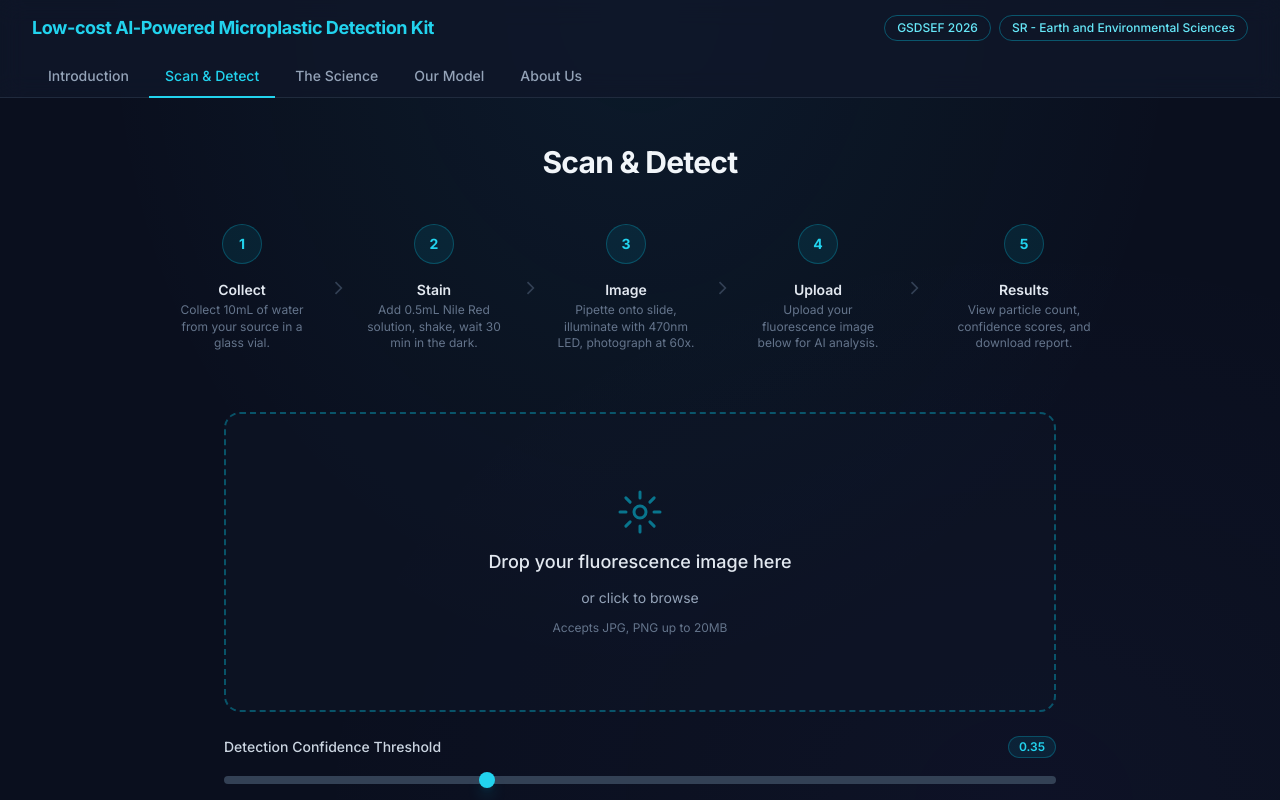
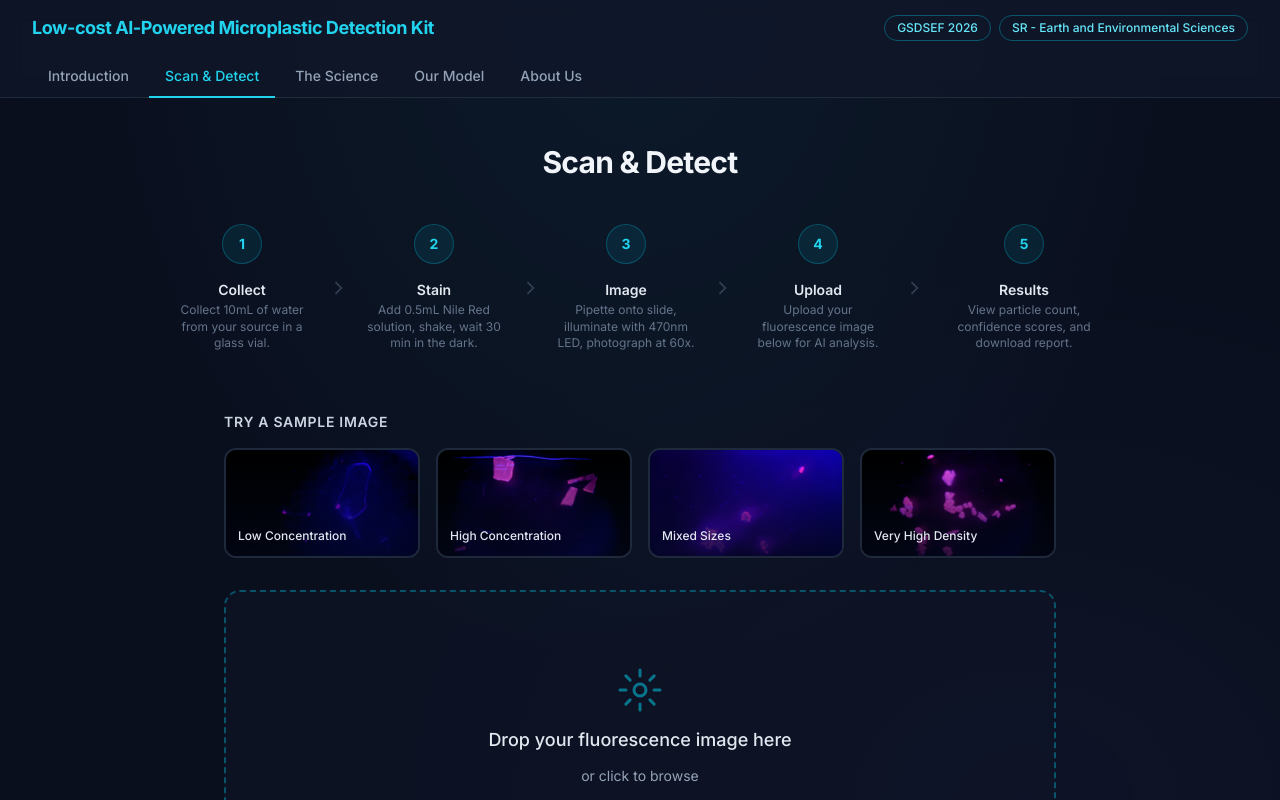
Before and after one commit to TheFBI-irs/microplastic-detection-app, a React (Vite) app: page / in a window 1280 px wide. Both pictures are taken after a click on the button "Scan & Detect". Shown: the top 800 px of the page. Built offline with nearby package versions, Linux system fonts and the light colour scheme; no server answers; the HTML template or start-up script is replaced by a standard one.

Commit message:
demo image fix

```diff
--- a/src/components/ScanTab.jsx
+++ b/src/components/ScanTab.jsx
@@ -1,3 +1,4 @@
+import { useState } from 'react';
 import UploadZone from './UploadZone';
 import ResultsPanel from './ResultsPanel';
 
@@ -29,6 +30,13 @@ const steps = [
   },
 ];
 
+const SAMPLE_IMAGES = [
+  { id: 'sample1', name: 'Low Concentration', path: '/images/demo/demo-1.jpg' },
+  { id: 'sample2', name: 'High Concentration', path: '/images/demo/demo-9.jpg' },
+  { id: 'sample3', name: 'Mixed Sizes', path: '/images/demo/demo-3.jpg' },
+  { id: 'sample4', name: 'Very High Density', path: '/images/demo/IMG_7849_jpg.rf.14ef3fb49ac8dfd9ab7955c0c7a0db76.jpg' },
+];
+
 export default function ScanTab({
   image,
   imageUrl,
@@ -42,6 +50,22 @@ export default function ScanTab({
   predictions,
   onReset,
 }) {
+  const [isSampleLoading, setIsSampleLoading] = useState(false);
+
+  const handleSampleSelect = async (sample) => {
+    setIsSampleLoading(true);
+    try {
+      const response = await fetch(sample.path);
+      const blob = await response.blob();
+      const file = new File([blob], `${sample.id}.jpg`, { type: 'image/jpeg' });
+      onImageSelect(file);
+    } catch (err) {
+      console.error('Failed to load sample image:', err);
+    } finally {
+      setIsSampleLoading(false);
+    }
+  };
+
   return (
     <div className="py-10">
       {/* Quick steps bar */}
@@ -72,6 +96,48 @@ export default function ScanTab({
         </div>
       </section>
 
+      {/* Sample Images Section */}
+      <section className="max-w-4xl mx-auto px-4 sm:px-6 lg:px-8 mb-8">
+        <div className="flex items-center justify-between mb-4">
+          <h3 className="text-sm font-semibold text-slate-300 uppercase tracking-wider">
+            Try a Sample Image
+          </h3>
+          {isSampleLoading && (
+            <div className="flex items-center gap-2 text-xs text-cyan-400">
+              <div className="w-3 h-3 border-2 border-cyan-500 border-t-transparent rounded-full animate-spin" />
+              Loading sample...
+            </div>
+          )}
+        </div>
+        <div className="grid grid-cols-2 sm:grid-cols-4 gap-4">
+          {SAMPLE_IMAGES.map((sample) => (
+            <button
+              key={sample.id}
+              onClick={() => handleSampleSelect(sample)}
+              disabled={isSampleLoading || isLoading}
+              className={`
+                group relative aspect-video rounded-xl overflow-hidden border-2 transition-all duration-200
+                ${image?.name === `${sample.id}.jpg`
+                  ? 'border-cyan-500 shadow-lg shadow-cyan-500/20'
+                  : 'border-slate-800 hover:border-slate-700'
+                }
+              `}
+            >
+              <img
+                src={sample.path}
+                alt={sample.name}
+                className="w-full h-full object-cover group-hover:scale-110 transition-transform duration-500"
+              />
+              <div className="absolute inset-0 bg-gradient-to-t from-slate-950/80 to-transparent flex items-end p-2 sm:p-3">
+                <span className="text-[10px] sm:text-xs font-medium text-slate-200">
+                  {sample.name}
+                </span>
+              </div>
+            </button>
+          ))}
+        </div>
+      </section>
+
       {/* Upload Zone */}
       <UploadZone
         image={image}
```
